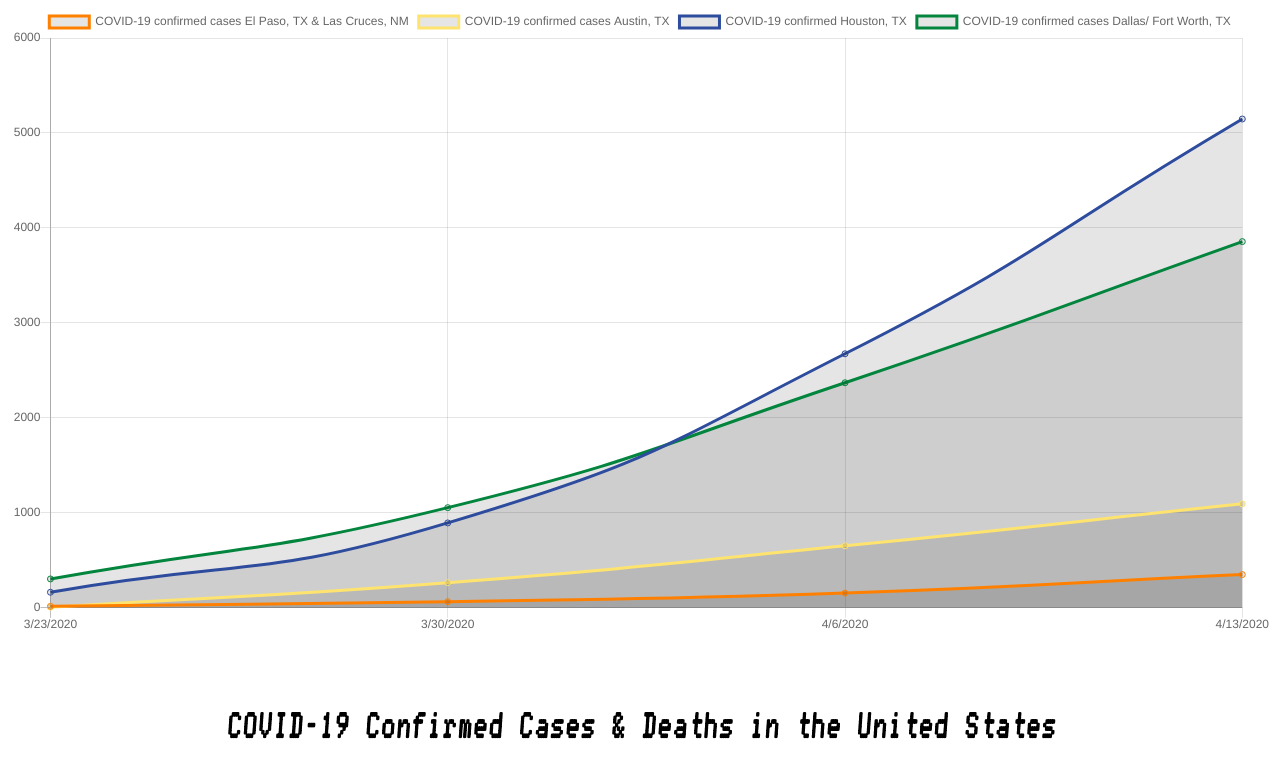
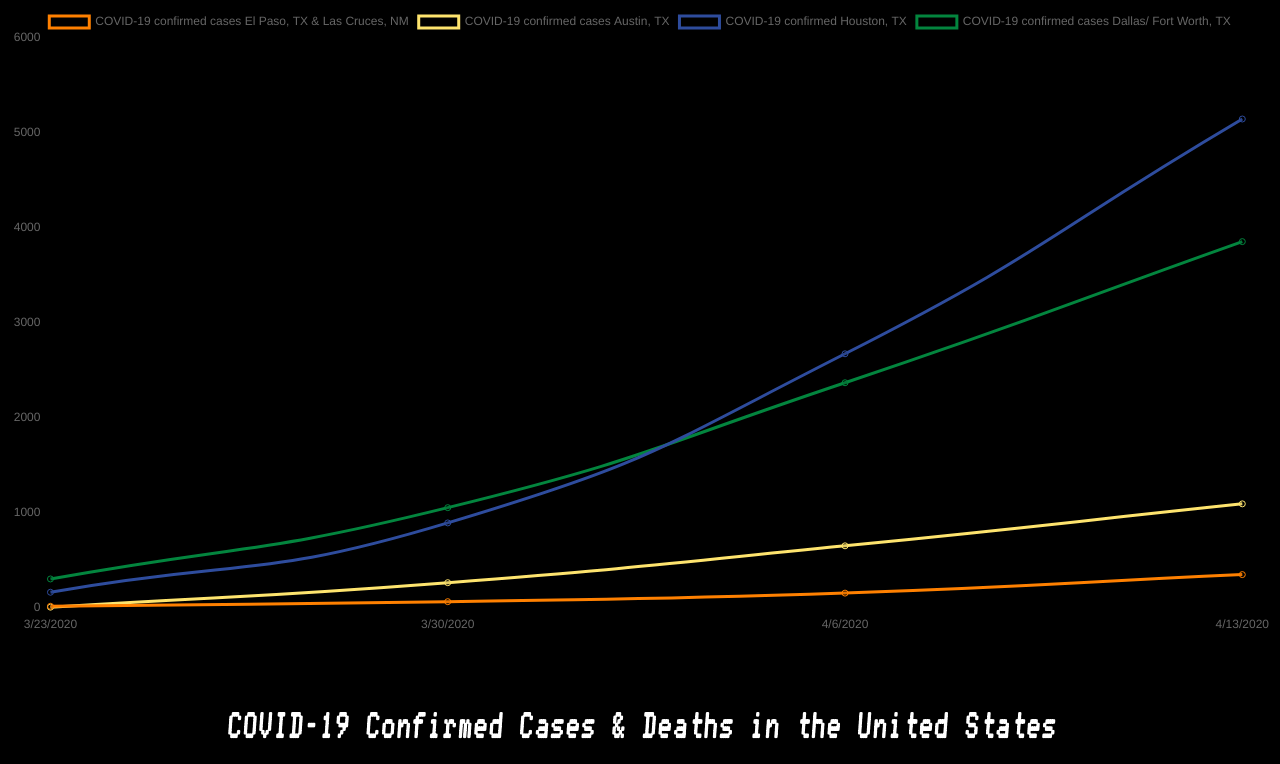
Before and after one commit to JoeHancock1995/COVID-19-Visualizer, a plain HTML site: page index.html in a window 1280 px wide. Shown: the part 69-833 px from the top of the page. Drawn offline with nearby package versions, Linux system fonts and the light colour scheme.

Commit message:
updated all the data

```diff
--- a/assets/style.css
+++ b/assets/style.css
@@ -1,6 +1,6 @@
 *{
-    /* color: white;
-    background-color: black; */
+    color: white;
+    background-color: black;
 }
 
 h1{
--- a/index.html
+++ b/index.html
@@ -95,17 +95,17 @@
                     'SD', 'TN', 'TX', 'UT', 'VT', 'VA', 'WA', 'WV', 'WI', 'WY',
                     'DC'],
                 datasets: [{
-                    backgroundColor: 'rgb(0, 0, 0)',
+                    backgroundColor: 'rgb(255, 255, 255)',
                     tension:'.01',
-                    borderColor: 'rgb(0, 0, 0)',
+                    borderColor: 'rgb(255, 255, 255)',
                     pointRadius: '4',
                     data: [
-                        2006, 189, 2465, 927, 16284, 5172, 6906, 783, 13621, 7558,
-                        385, 1170, 12262, 4956, 946, 853, 1057, 14867, 499, 4045,
-                        13837, 17130, 986, 1738, 2722, 319, 438, 1971, 715, 41090,
-                        686, 130703, 2870, 225, 4450, 1327, 1132, 13074, 1082, 2232,
-                        288, 3753, 8115, 1675, 543, 2878, 8384, 345, 2440, 212,
-                        1097]
+                        3805, 275, 3701, 1475, 24334, 7691, 13381, 1761, 21011, 13125,
+                        502, 1453, 22025, 8236, 1710, 1383, 2048, 21016, 698, 8936,
+                        26867, 25487, 1650, 2942, 4388, 394, 806, 3036, 1020, 64584,
+                        1345, 195031, 4815, 331, 6975, 2069, 1584, 24295, 2976, 3439,
+                        868, 5483, 14488, 2363, 748, 5747, 10538, 638, 3428, 275,
+                        1955]
                 }]
             },
                 options: {
@@ -126,21 +126,22 @@
                 data: {
                     labels: ['3/20/2020', '3/21/2020', '3/22/2020', '3/23/2020', '3/24/2020', '3/25/2020', '3/26/2020',
                         '3/27/2020', '3/28/2020', '3/29/2020', '3/30/2020', '3/31/2020', '4/1/2020', '4/2/2020', '4/3/2020',
-                        '4/4/2020', '4/5/2020', '4/6/2020', '4/7/2020'],
+                        '4/4/2020', '4/5/2020', '4/6/2020', '4/7/2020', '4/8/2020', '4/9/2020', '4/10/2020', '4/11/2020', '4/12/2020',
+                         '4/13/2020', '4/14/2020', '4/15/2020'],
                     datasets: [
                         {
                             label: 'Total deaths from Covid-19 in the United States',
-                            tension: '.1',
+                            tension: '.5',
                             backgroundColor: 'rgb(255,0,0)',
-                            borderColor: 'rgb(0, 0, 0)',
-                            data: [244, 307, 417, 557, 706, 942, 1209, 1581, 2026, 2467, 2978, 3873, 4757, 5926, 7087, 8407, 9619, 10783, 12722]
+                            borderColor: 'rgb(255, 0, 0)',
+                            data: [244, 307, 417, 557, 706, 942, 1209, 1581, 2026, 2467, 2978, 3873, 4757, 5926, 7087, 8407, 9619, 10783, 12722, 14695, 16478, 18586, 20463, 22020, 23529, 25832, 28326]
                         },
                         {
                             label: 'Total confirmed cases in the United States',
-                            tension: '.1',
-                            backgroundColor: 'rgb(0,0,0)',
+                            tension: '.5',
+                            backgroundColor: 'rgb(255,255,255)',
                             borderColor: 'rgb(255, 255, 255)',
-                            data: [19273, 25600, 33276, 43847, 53740, 65778, 83836, 101657, 121478, 140909, 161837, 188172, 213372, 243616, 275586, 308850, 337072, 366667, 392663]
+                            data: [19273, 25600, 33276, 43847, 53740, 65778, 83836, 101657, 121478, 140909, 161837, 188172, 213372, 243616, 275586, 308850, 337072, 366667, 392663, 429052, 461437, 496535, 526396, 555313, 580619, 607670, 636350]
                         },
                       ]
                 },
```
